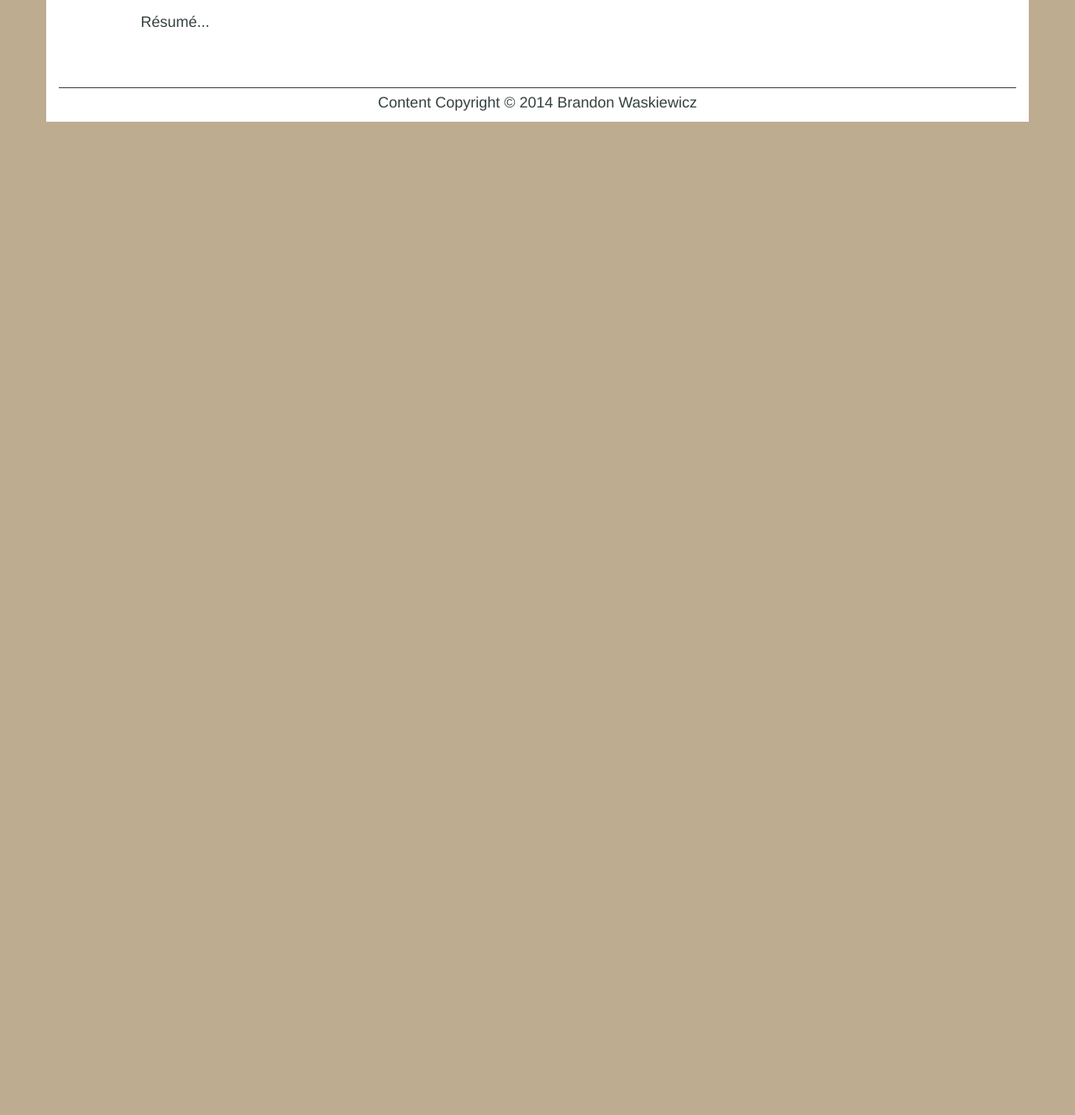
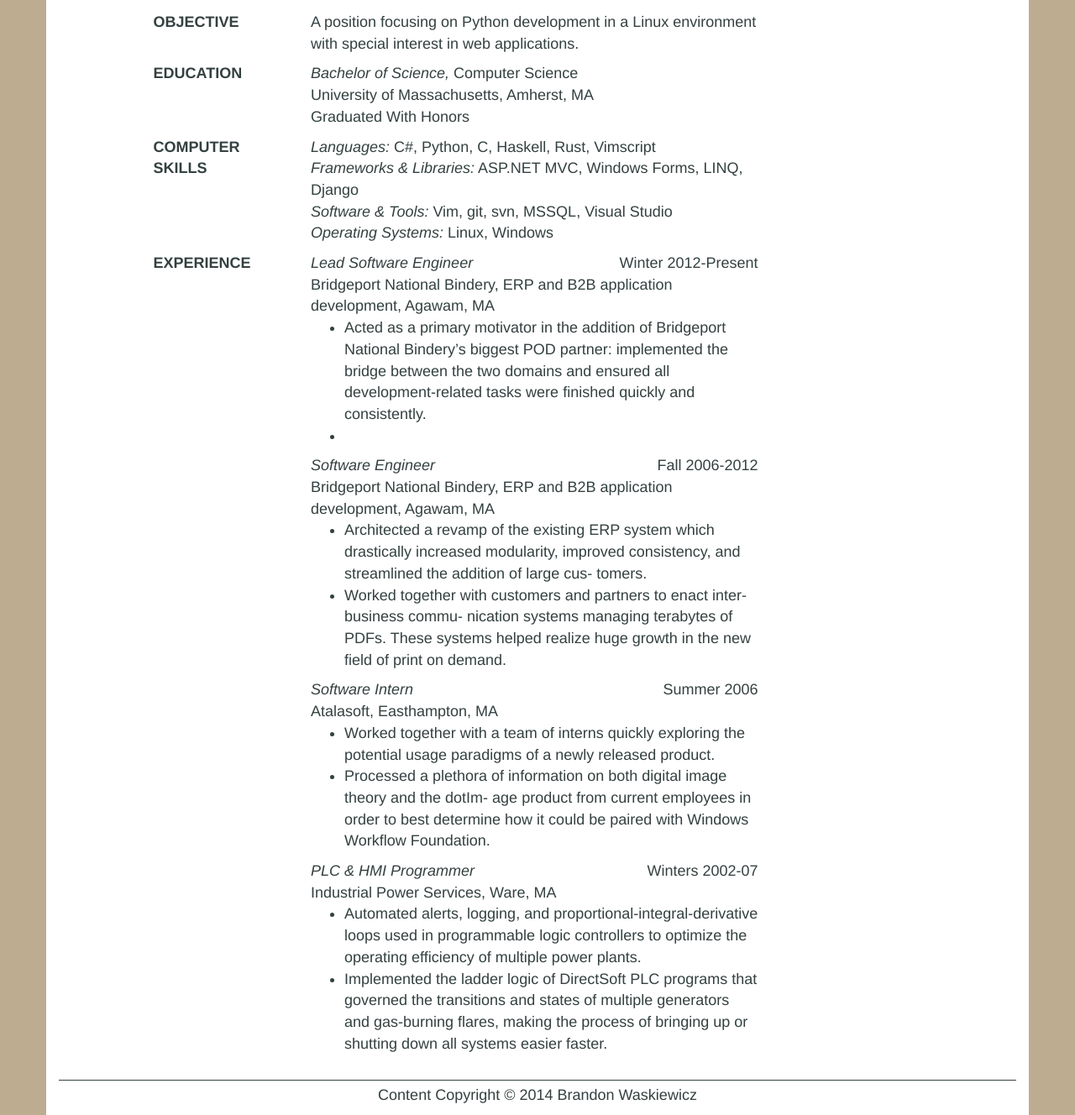
Before and after one commit to brandonw/personal-site, a Django app: template personal-site/templates/pages/resume.html in a window 1280 px wide. Shown: the part 51-1379 px from the top of the page at 84% size. Before the commit the page ends 196 px from the top, so only its background shows below. Run offline with Django 3.2, Linux system fonts and the light colour scheme; the template is opened without the code that fills it, so the values that code supplies are empty; some libraries are stand-ins or nearby versions.

Commit message:
Add initial resume

```diff
--- a/personal-site/templates/pages/resume.html
+++ b/personal-site/templates/pages/resume.html
@@ -8,6 +8,96 @@
 
 {% block content %}
 
-R&eacute;sum&eacute;...
+<div class="container-fluid">
+    <div class="row">
+        <div class="col-md-3">
+            <div><strong>OBJECTIVE</strong></div>
+        </div>
+        <div class="col-md-9">
+            <p>A position focusing on Python development in a Linux environment with special
+            interest in web applications.</p>
+        </div>
+    </div>
+    <div class="row">
+        <div class="col-md-3">
+            <div><strong>EDUCATION</strong></div>
+        </div>
+        <div class="col-md-9">
+            <p><em>Bachelor of Science,</em> Computer Science<br />
+            University of Massachusetts, Amherst, MA<br />
+            Graduated With Honors</p>
+        </div>
+    </div>
+    <div class="row">
+        <div class="col-md-3">
+            <div><strong>COMPUTER SKILLS</strong></div>
+        </div>
+        <div class="col-md-9">
+            <p><em>Languages:</em> C#, Python, C, Haskell, Rust, Vimscript<br />
+            <em>Frameworks & Libraries:</em> ASP.NET MVC, Windows Forms, LINQ, Django<br />
+            <em>Software & Tools:</em> Vim, git, svn, MSSQL, Visual Studio<br />
+            <em>Operating Systems:</em> Linux, Windows</p>
+        </div>
+    </div>
+    <div class="row">
+        <div class="col-md-3">
+            <div><strong>EXPERIENCE</strong></div>
+        </div>
+        <div class="col-md-9">
+            <div class="clearfix">
+                <div class="pull-left"><em>Lead Software Engineer</em></div>
+                <div class="pull-right">Winter 2012-Present</div>
+            </div>
+            Bridgeport National Bindery, ERP and B2B application development, Agawam, MA
+            <ul class="unstyled">
+                <li>Acted as a primary motivator in the addition of Bridgeport National Bindery’s
+                biggest POD partner: implemented the bridge between the two domains and
+                ensured all development-related tasks were finished quickly and consistently.</li>
+                <li></li>
+            </ul>
+
+            <div class="clearfix">
+                <div class="pull-left"><em>Software Engineer</em></div>
+                <div class="pull-right">Fall 2006-2012</div>
+            </div>
+            Bridgeport National Bindery, ERP and B2B application development, Agawam, MA
+            <ul class="unstyled">
+                <li>Architected a revamp of the existing ERP system which drastically increased
+                modularity, improved consistency, and streamlined the addition of large cus-
+                tomers.</li>
+                <li>Worked together with customers and partners to enact inter-business commu-
+                nication systems managing terabytes of PDFs. These systems helped realize
+                huge growth in the new field of print on demand.</li>
+            </ul>
+
+            <div class="clearfix">
+                <div class="pull-left"><em>Software Intern</em></div>
+                <div class="pull-right">Summer 2006</div>
+            </div>
+            Atalasoft, Easthampton, MA
+            <ul class="unstyled">
+                <li>Worked together with a team of interns quickly exploring the potential usage
+                paradigms of a newly released product.</li>
+                <li>Processed a plethora of information on both digital image theory and the dotIm-
+                age product from current employees in order to best determine how it could be
+                paired with Windows Workflow Foundation.</li>
+            </ul>
+
+            <div class="clearfix">
+                <div class="pull-left"><em>PLC & HMI Programmer</em></div>
+                <div class="pull-right">Winters 2002-07</div>
+            </div>
+            Industrial Power Services, Ware, MA
+            <ul class="unstyled">
+                <li>Automated alerts, logging, and proportional-integral-derivative loops used in
+                programmable logic controllers to optimize the operating efficiency of multiple
+                power plants.</li>
+                <li>Implemented the ladder logic of DirectSoft PLC programs that governed the
+                transitions and states of multiple generators and gas-burning flares, making the
+                process of bringing up or shutting down all systems easier faster.</li>
+            </ul>
+        </div>
+    </div>
+</div>
 
 {% endblock %}
```
